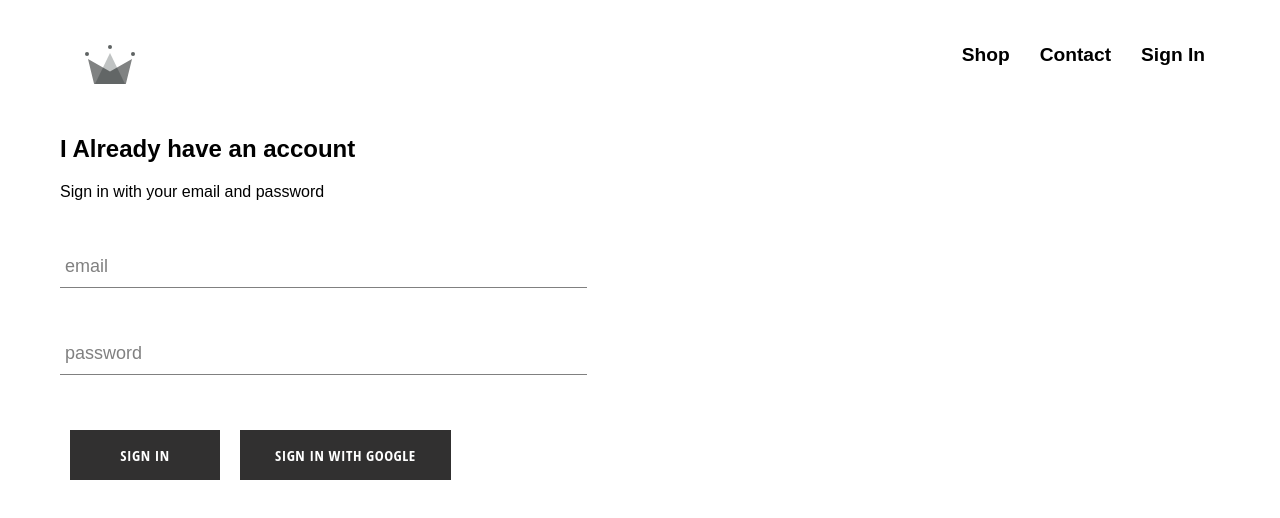
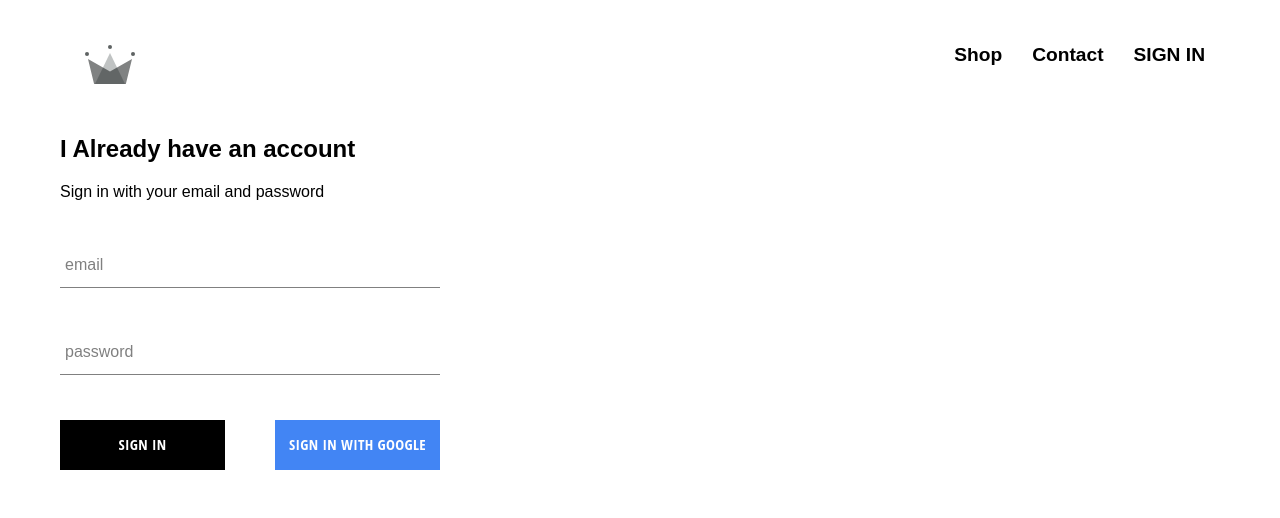
Before and after one commit to Ali-0mar/loremiosum-clothing, a React (Create React App) app: page /signin in a window 1280 px wide. Shown: the top 518 px of the page. Built offline with nearby package versions, Linux system fonts and the light colour scheme; no server answers; a web font is replaced by a local one.

Commit message:
complete the sing in

```diff
--- a/src/App.css
+++ b/src/App.css
@@ -1,3 +1,6 @@
+* {
+    box-sizing: border-box;
+}
 body {
     font-family: "Zen Kurenaido", sans-serif;
     padding: 20px 60px;
--- a/src/App.js
+++ b/src/App.js
@@ -13,17 +13,22 @@ class App extends React.Component {
             currentUser: null,
         };
     }
+    unsubscribeFormAuth = null;
+
     componentDidMount() {
-        auth.onAuthStateChanged((user) => {
+        this.unsubscribeFormAuth = auth.onAuthStateChanged((user) => {
             this.setState({ currentUser: user });
             console.log(user);
         });
+    }
+    componentWillUnmount() {
+        this.unsubscribeFormAuth();
     }
     render() {
         return (
             <div>
                 <Router>
-                    <Header />
+                    <Header currentUser={this.state.currentUser} />
                     <Switch>
                         <Route exact path="/" component={HomePage} />
                         <Route exact path="/shop" component={ShopPage} />
--- a/src/components/Form/form.scss
+++ b/src/components/Form/form.scss
@@ -3,7 +3,7 @@ $main-color: black;
 
 @mixin shrinkLabel {
     top: -14px;
-    font-size: 22px;
+    font-size: 12px;
     color: $main-color;
 }
 
@@ -39,7 +39,7 @@ $main-color: black;
 
     .form-input-label {
         color: $sub-color;
-        font-size: 18px;
+        font-size: 16px;
         font-weight: normal;
         position: absolute;
         pointer-events: none;
--- a/src/components/customButton/custom-button.scss
+++ b/src/components/customButton/custom-button.scss
@@ -1,13 +1,16 @@
 .custom-button {
-    min-width: 150px;
+    display: flex;
+    flex-direction: column;
+    justify-content: center;
+    align-items: center;
+    min-width: 165px;
     width: auto;
     height: 50px;
-    letter-spacing: 0.5px;
-    line-height: 50px;
-    padding: 0 35px 0 35px;
-    margin: 10px;
+    letter-spacing: 0.3px;
+    line-height: 25px;
+    padding: auto;
     font-size: 15px;
-    background-color: rgb(49, 48, 48);
+    background-color: black;
     color: white;
     text-transform: uppercase;
     font-family: "Open Sans Condensed";
@@ -16,8 +19,18 @@
     cursor: pointer;
 
     &:hover {
-        background-color: rgb(255, 255, 255);
+        background-color: white;
         color: black;
         border: 1px solid black;
     }
+
+    &.google-sign-in {
+        background-color: #4285f4;
+        color: white;
+
+        &:hover {
+            background-color: #357ae8;
+            border: none;
+        }
+    }
 }
--- a/src/components/customButton/customButton.jsx
+++ b/src/components/customButton/customButton.jsx
@@ -1,8 +1,10 @@
 import React from "react";
 import "../customButton/custom-button.scss";
 
-const CustomtButton = ({ children, ...otherProps }) => (
-    <button className="custom-button" {...otherProps}>
+const CustomtButton = ({ children, isGoogleSignIn, ...otherProps }) => (
+    <button
+        className={`${isGoogleSignIn ? "google-sign-in" : ""} custom-button`}
+        {...otherProps}>
         {children}
     </button>
 );
--- a/src/components/header/header.jsx
+++ b/src/components/header/header.jsx
@@ -2,8 +2,9 @@ import React from "react";
 import { Link } from "react-router-dom";
 import { ReactComponent as Logo } from "../../assets/logo.svg.svg";
 import "./header.scss";
+import { auth } from "../../firebase/firebase";
 
-const Header = () => (
+const Header = ({ currentUser }) => (
     <div className="header">
         <Link to="/" className=" logo-container">
             <Logo />
@@ -15,9 +16,15 @@ const Header = () => (
             <Link to="/Contact Us" className="nav-item">
                 Contact
             </Link>
-            <Link to="/signin" className="nav-item">
-                Sign In
-            </Link>
+            {currentUser ? (
+                <div className="nav-item" onClick={() => auth.signOut()}>
+                    Sign Out
+                </div>
+            ) : (
+                <Link className="nav-item" to="/signin">
+                    SIGN IN
+                </Link>
+            )}
         </div>
     </div>
 );
--- a/src/components/header/header.scss
+++ b/src/components/header/header.scss
@@ -23,5 +23,8 @@
             font-size: larger;
             font-weight: 600;
         }
+        .nav-item:hover {
+            cursor: pointer;
+        }
     }
 }
--- a/src/components/sign-in/sign-in.scss
+++ b/src/components/sign-in/sign-in.scss
@@ -1,9 +1,13 @@
 .sign-in {
-    width: 40vw;
+    width: 380px;
     display: flex;
     flex-direction: column;
 
     .title {
         margin: 10px 0;
     }
+    .buttons {
+        display: flex;
+        justify-content: space-between;
+    }
 }
--- a/src/components/sign-in/signIn.jsx
+++ b/src/components/sign-in/signIn.jsx
@@ -43,14 +43,53 @@ class SignIn extends React.Component {
                         handleChange={this.handleChange}
                         label="password"
                     />
-                    <CustomtButton type="submit">Sign In</CustomtButton>
-                    <CustomtButton onClick={signInWithGoogle}>
-                        Sign In With Google
-                    </CustomtButton>
+                    <div className="buttons">
+                        <CustomtButton type="submit">Sign In</CustomtButton>
+                        <CustomtButton
+                            onClick={signInWithGoogle}
+                            isGoogleSignIn>
+                            Sign In With Google
+                        </CustomtButton>
+                    </div>
                 </form>
             </div>
         );
     }
 }
 
+/*
+for(let x=0;i<3;i++){
+    for(let y=0;j<6;j++) {
+        switch a[1][5]{
+            case a[i][j-1]  a[i][j+1] ()
+
+
+
+            a[i][j
+            a[i][j]
+            icludes((1,0) (0,1))
+        }
+        }
+    }
+}
+
+3
+a = [
+    b=[1,0,0,1,0,0],=a[0][0]
+  c=  [1,43543,3453,435],a[1]
+    d=[,5,6,6,6,6,6,],a[2]
+]
+lowestCost = 0;
+if(from a to b <lowestCost) {
+    lowestCase= a to d
+}
+let myArray = [] myArray[0]
+for  {cost 3} .push
+
+
+a , b, c, d, f
+a[0]=b
+b[0]
+*/
+
 export default SignIn;
```
